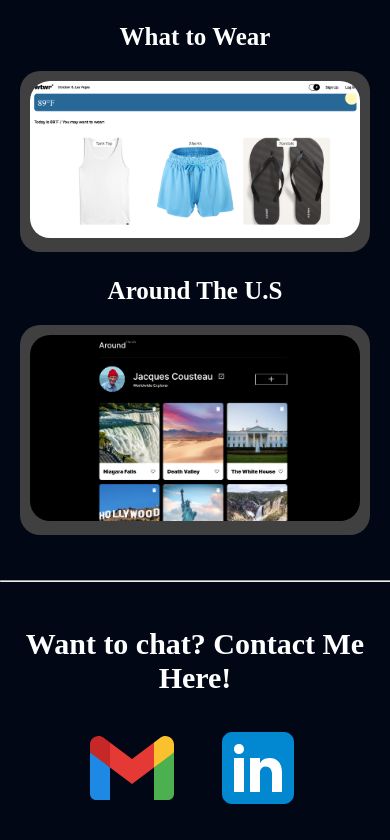
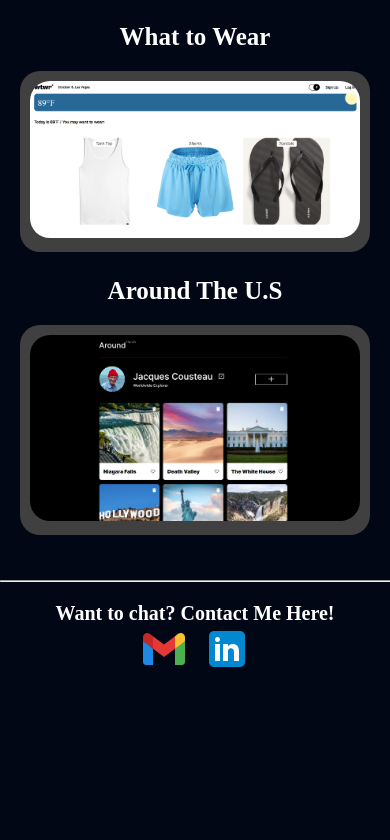
Before and after one commit to Bouderton/about-me, a React (Vite) app in the folder About-Me/: page / in a window 390 px wide. Shown: the part 2129-2969 px from the top of the page. After the commit the page ends 2826 px from the top, so only its background shows below. Built offline with nearby package versions, Linux system fonts and the light colour scheme.

Commit message:
Contact section responsive

```diff
--- a/About-Me/src/components/Contact/Contact.css
+++ b/About-Me/src/components/Contact/Contact.css
@@ -16,6 +16,7 @@
 
 .contact__title {
   font-size: 30px;
+  margin: 0;
 }
 
 .contact__icons-container {
@@ -28,3 +29,18 @@
   width: 96px;
   height: 96px;
 }
+
+@media screen and (max-width: 800px) {
+  .contact__title {
+    font-size: 20px;
+  }
+
+  .contact__icons-container {
+    gap: 15px;
+  }
+
+  .contact__icon {
+    width: 48px;
+    height: 48px;
+  }
+}
--- a/About-Me/src/components/Contact/Contact.jsx
+++ b/About-Me/src/components/Contact/Contact.jsx
@@ -23,7 +23,6 @@ const Contact = () => {
           >
             <img src={linkedin} className="contact__icon" alt="LinkedIn Icon" />
           </a>
-          {/* <img src={gmail} className="contact__icon" alt="G-mail Icon" /> */}
         </div>
       </div>
     </section>
```
